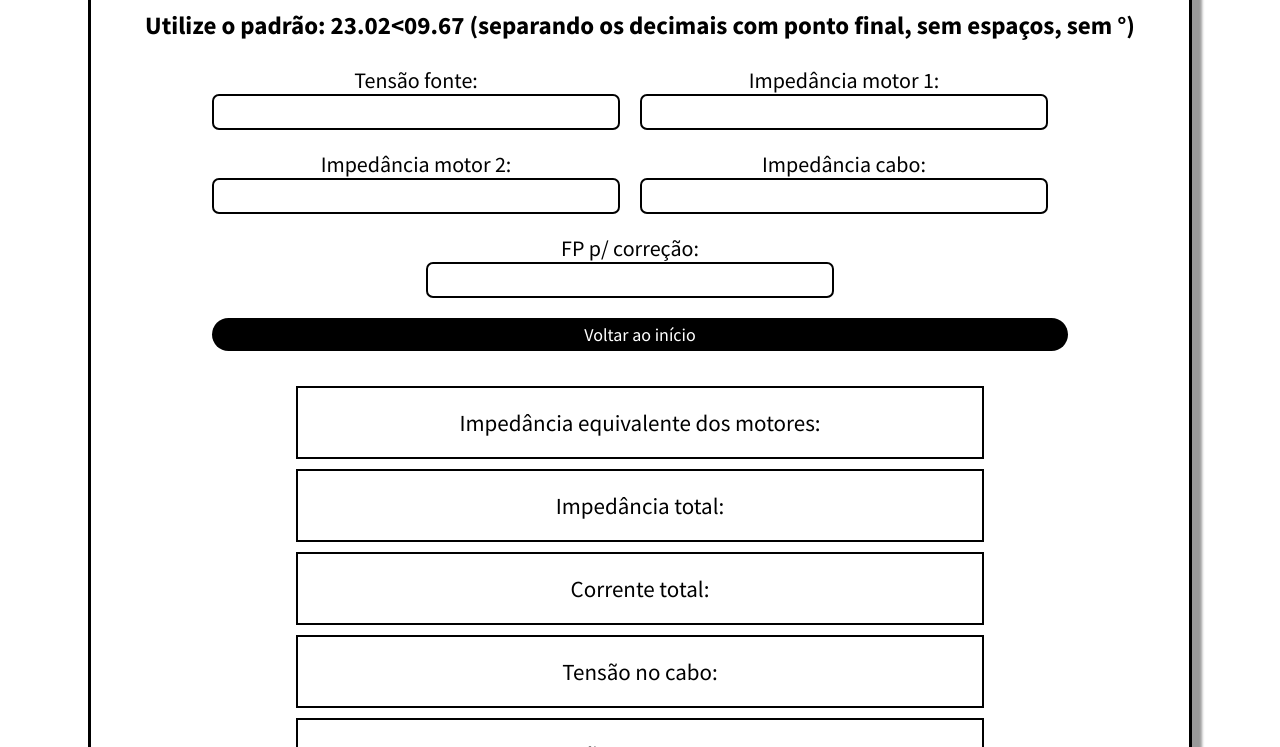
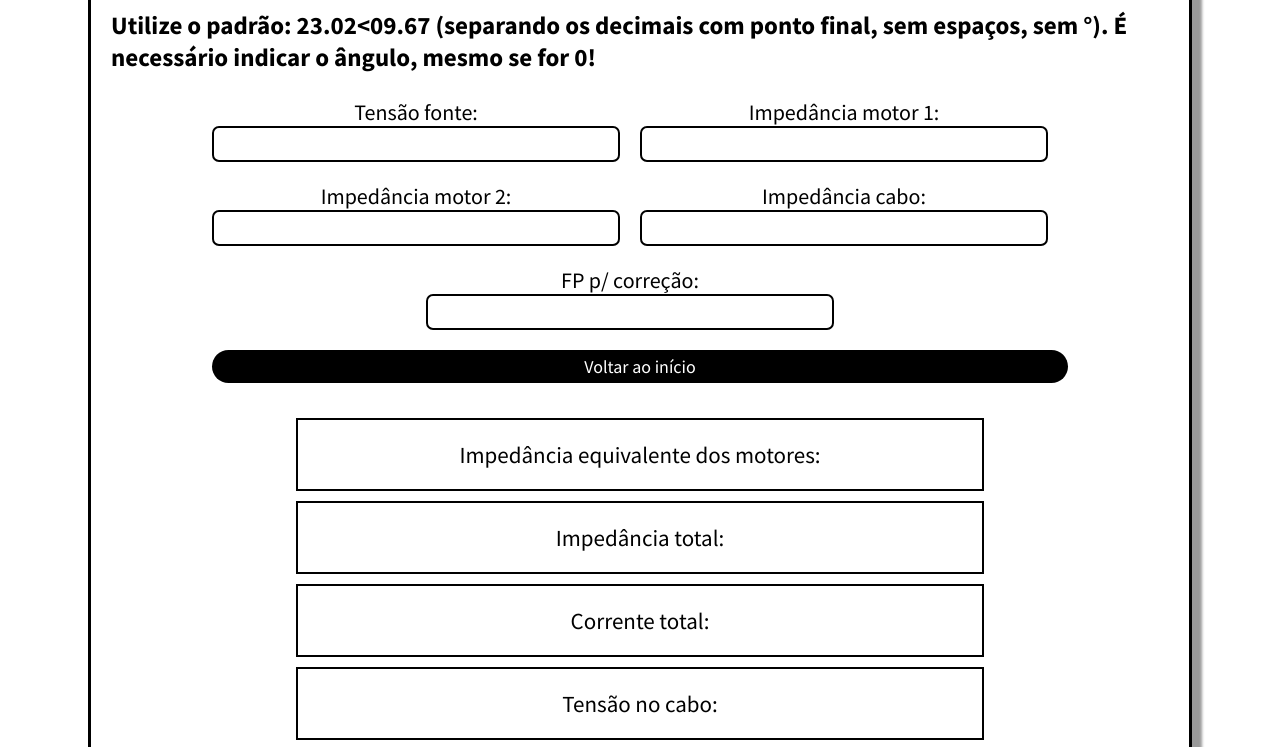
Before and after one commit to SofiaRodFer/testemotores, a plain HTML site: page doisMotores.html in a window 1280 px wide. Shown: the part 117-864 px from the top of the page. Drawn offline with Linux system fonts and the light colour scheme.

Commit message:
adicionando instrucoes

```diff
--- a/doisMotores.html
+++ b/doisMotores.html
@@ -12,7 +12,7 @@
         <section class="sec-1">
             <h2 class="titulo-motores">Dois motores</h2>
             <p class="instrucoes">
-                Utilize o padrão: 23.02&lt;09.67 (separando os decimais com ponto final, sem espaços, sem °)
+                Utilize o padrão: 23.02&lt;09.67 (separando os decimais com ponto final, sem espaços, sem °). É necessário indicar o ângulo, mesmo se for 0!
             </p>
             <div class="dados">
                 <label for="tensao-fonte">
```
Also changed, not shown: tresMotores.html (+1 -1 lines), umMotor.html (+1 -1 lines).
